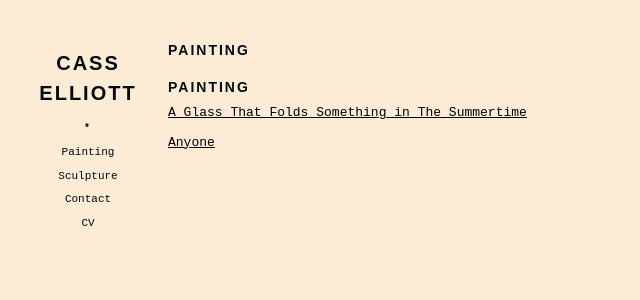
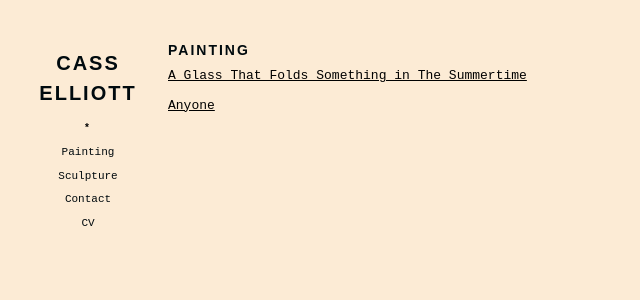
Before and after one commit to adriandgr/ce-portfolio, a Jekyll site: the page built from _painting/index.md, in a window 1280 px wide. Shown: the top 300 px of the page, without its empty margins (0-640 px from the left). Built offline with Jekyll 4.4.1, drawn with Linux system fonts in a browser that asks for light colours; some web fonts are replaced.

Commit message:
Updated Index

```diff
--- a/_painting/index.md
+++ b/_painting/index.md
@@ -3,7 +3,5 @@ title: Index
 layout: post
 ---
 
-## Painting
-
 - [A Glass That Folds Something in The Summertime](/painting/a-glass-that-folds-something-in-the-summertime.html)
 - [Anyone](/painting/anyone.html)
```
